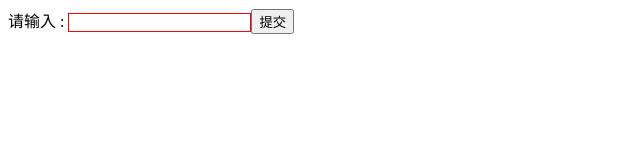
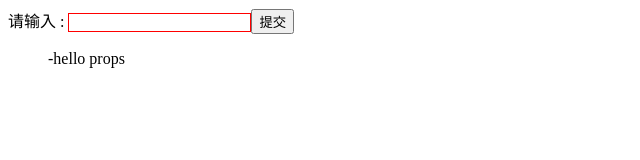
Before and after one commit to hsbcchina/React-demo, a React (Create React App) app: page / in a window 1280 px wide. Both pictures are taken after a click on the button "提交". Shown: the top 160 px of the page, without its empty margins (0-640 px from the left). Built offline with nearby package versions, Linux system fonts and the light colour scheme.

Commit message:
check some transfer args type and some default value settings

```diff
--- a/src/child/InputComp.js
+++ b/src/child/InputComp.js
@@ -1,4 +1,5 @@
 import React, { Component } from 'react'
+import PropTypes from 'prop-types';
 
 /**
  * use child component and parent component transfer value such as:
@@ -17,10 +18,10 @@ import React, { Component } from 'react'
 export default class InputComp extends Component {
 
   render() {
-    const { content } = this.props;
+    const { content,test } = this.props;
     return (
       <div onClick={this.handleOnDel} >
-        {content}
+        {content}-{test}
       </div>
     )
   }
@@ -29,7 +30,23 @@ export default class InputComp extends Component {
    * child component delete parent component stats value
    */
   handleOnDel = () => {
-    const {handleMethod,index} = this.props
+    const { handleMethod, index } = this.props
     handleMethod(index);
   }
+
 }
+/**
+ * some args type check method
+ */
+InputComp.propTypes = {
+  content:PropTypes.string,
+  handleMethod:PropTypes.func,
+  index:PropTypes.number,
+  test:PropTypes.string.isRequired
+}
+/**
+ * check some transfer args default value set
+ */
+InputComp.defaultProps={
+  test:'hello props'
+}
```
